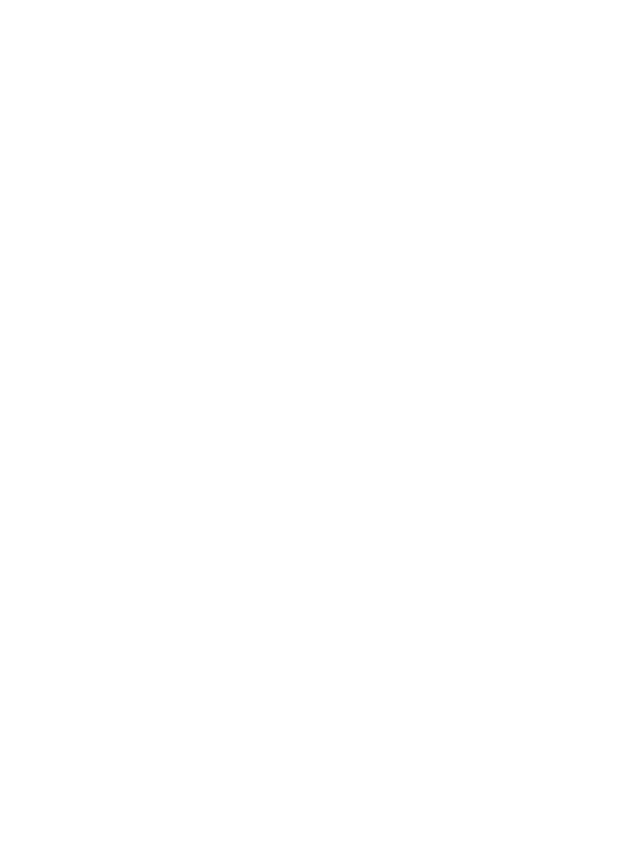
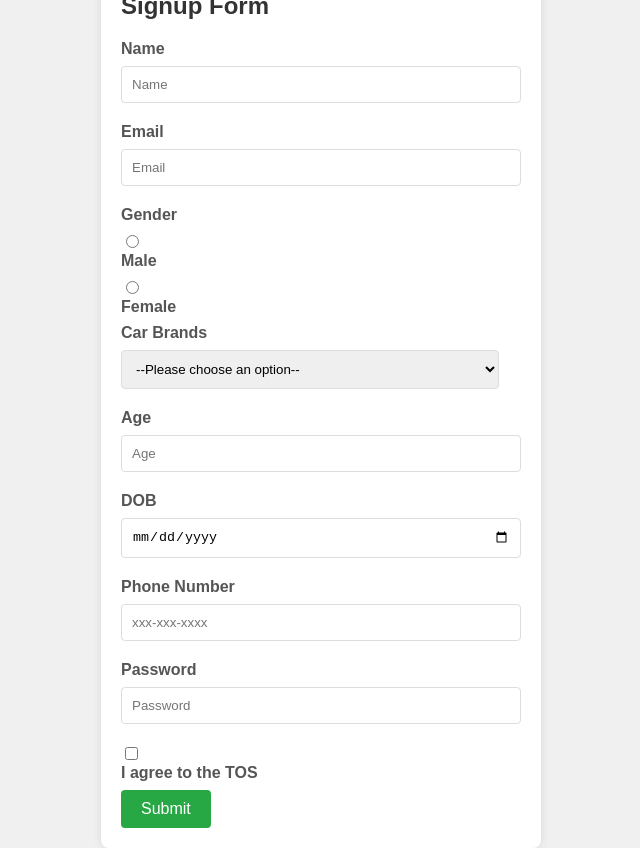
Before and after one commit to acciojob/signup-form-car-Subhrajit-D, a website: page main.html in a window 1280 px wide. Shown: the whole page, without its empty margins (319-959 px from the left). Before the commit the page ends 800 px from the top, so only its background shows below. Drawn offline with Linux system fonts and the light colour scheme.

Commit message:
created a submission

```diff
--- a/main.html
+++ b/main.html
@@ -8,6 +8,47 @@
 
 <body>
 	<!-- the entire body must be written by student -->
+	  <div class="form-container">
+        <h2>Signup Form</h2>
+        <form method="post">
+            <label for="name">Name</label>
+            <input type="text" id="name" name="name" placeholder="Name" required>
+
+            <label for="email">Email</label>
+            <input type="email" id="email" name="email" placeholder="Email" required>
+
+            <label>Gender</label>
+            <input type="radio" id="gender_m" name="gender" value="male" required>
+            <label for="gender_m">Male</label>
+            <input type="radio" id="gender_f" name="gender" value="female" required>
+            <label for="gender_f">Female</label>
+
+            <label for="cars">Car Brands</label>
+            <select id="cars" name="cars" required>
+                <option value="">--Please choose an option--</option>
+                <option value="toyota">Toyota</option>
+                <option value="honda">Honda</option>
+                <option value="ford">Ford</option>
+            </select>
+
+            <label for="age">Age</label>
+            <input type="number" id="age" name="age" placeholder="Age" required>
+
+            <label for="dob">DOB</label>
+            <input type="date" id="dob" name="dob" required>
+
+            <label for="tel">Phone Number</label>
+            <input type="tel" id="tel" name="tel" placeholder="xxx-xxx-xxxx">
+
+            <label for="password">Password</label>
+            <input type="password" id="password" name="password" placeholder="Password" required>
+
+            <input type="checkbox" id="tos" name="tos" required>
+            <label for="tos">I agree to the TOS</label>
+
+            <input type="submit" value="Submit">
+        </form>
+    </div>
     <script type="text/javascript" src="./script.js">
 </script>
 
--- a/styles.css
+++ b/styles.css
@@ -1,2 +1,59 @@
 
 /* Your CSS Code here. */
+  body {
+            font-family: Arial, sans-serif;
+            background-color: #f0f0f0;
+            display: flex;
+            justify-content: center;
+            align-items: center;
+            height: 100vh;
+            margin: 0;
+        }
+        .form-container {
+            background-color: #fff;
+            padding: 20px;
+            border-radius: 8px;
+            box-shadow: 0 0 10px rgba(0, 0, 0, 0.1);
+            max-width: 400px;
+            width: 100%;
+        }
+        .form-container h2 {
+            margin-bottom: 20px;
+            color: #333;
+        }
+        .form-container label {
+            display: block;
+            margin-bottom: 8px;
+            font-weight: bold;
+            color: #555;
+        }
+        .form-container input[type="text"],
+        .form-container input[type="email"],
+        .form-container input[type="number"],
+        .form-container input[type="date"],
+        .form-container input[type="tel"],
+        .form-container input[type="password"],
+        .form-container select {
+            width: calc(100% - 22px);
+            padding: 10px;
+            margin-bottom: 20px;
+            border: 1px solid #ddd;
+            border-radius: 4px;
+            outline: none;
+        }
+        .form-container input[type="radio"],
+        .form-container input[type="checkbox"] {
+            margin-right: 10px;
+        }
+        .form-container input[type="submit"] {
+            background-color: #28a745;
+            color: #fff;
+            padding: 10px 20px;
+            border: none;
+            border-radius: 4px;
+            cursor: pointer;
+            font-size: 16px;
+        }
+        .form-container input[type="submit"]:hover {
+            background-color: #218838;
+        }
```
